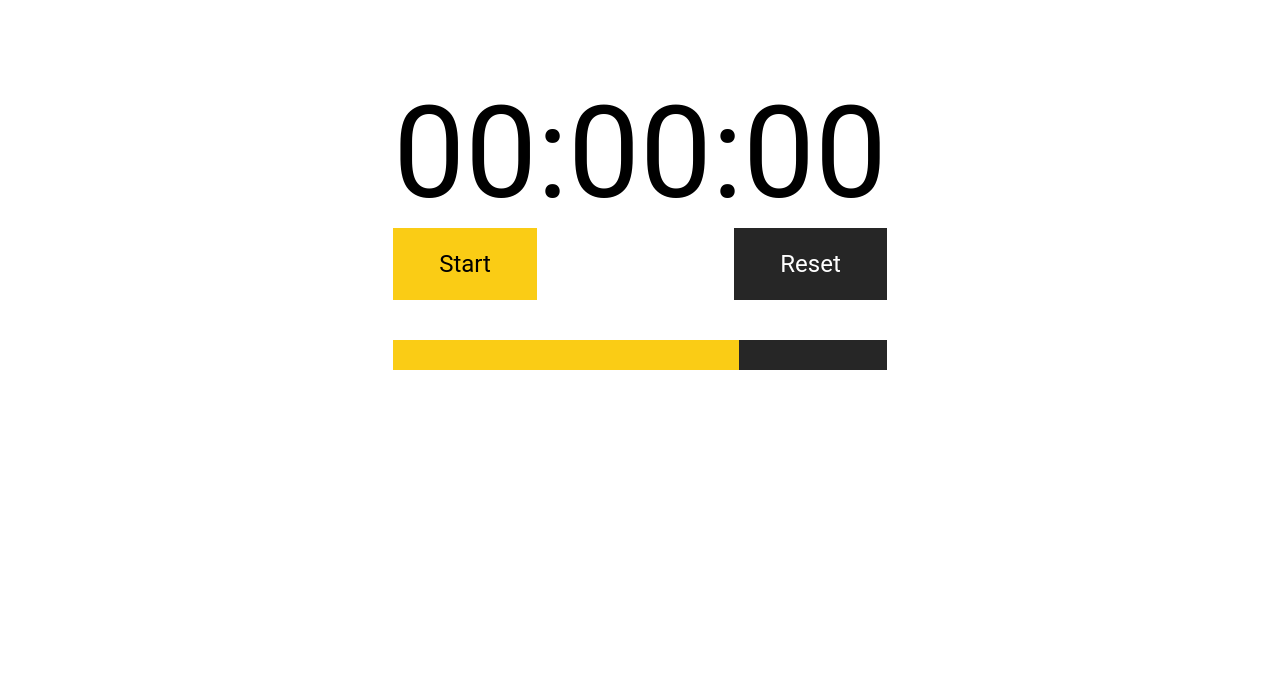
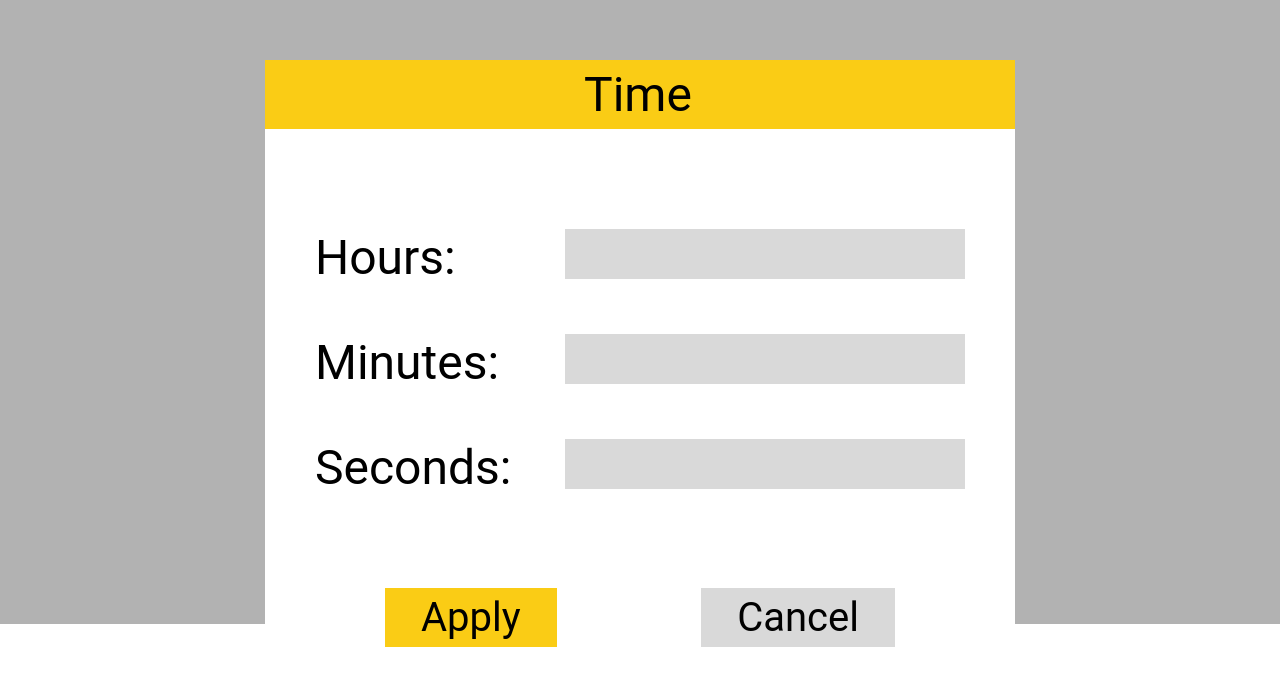
Before and after one commit to qbroma/timer, a React (Create React App) app: page / in a window 1280 px wide. Shown: the part 176-862 px from the top of the page. Before the commit the page ends 800 px from the top, so only its background shows below. Built offline with nearby package versions, Linux system fonts and the light colour scheme.

Commit message:
Рефакторинг

```diff
--- a/src/App/App.css
+++ b/src/App/App.css
@@ -62,5 +62,70 @@
 }
 
 .content {
+    width: 750px;
+    background-color: #fff;
+    display: flex;
+    margin: 236px auto;
+    flex-direction: column;
+}
 
+.header {
+    background-color: var(--yellow-color);
+    max-width: 750px;
+    font-size: 48px;
+    padding: 6px 319px;
+    font-family: Roboto, Arial, sans-serif;
 }
+
+.input {
+    text-align: right;
+    min-width: 400px;
+    height: 50px;
+    border: none;
+    background-color: var(--sky-grey);
+    padding: 0;
+}
+
+.inputs {
+    margin-top: 52px;
+}
+
+.textBeforeInput {
+    font-size: 48px;
+    font-family: var(--font);
+}
+
+.textInput {
+    display: flex;
+    flex-direction: row;
+    margin: 48px 50px 0 50px;
+    justify-content: space-between;
+}
+
+.buttons {
+    display: flex;
+    flex-direction: row;
+    justify-content: space-between;
+    margin: 92px 120px 52px 120px;
+}
+
+.btnTime {
+    font-family: var(--font);
+    font-size: 40px;
+    padding: 6px 36px;
+    border: none;
+    cursor: pointer;
+    transition: all .2s;
+}
+
+.btnTime:hover {
+    box-shadow: 0 0 10px 5px var(--neutral-400);
+}
+
+.applyBtn {
+    background-color: var(--yellow-color);
+}
+
+.cancelBtn {
+    background-color: var(--sky-grey);
+}
--- a/src/App/App.jsx
+++ b/src/App/App.jsx
@@ -1,13 +1,31 @@
 import './App.css';
 
 const App = () => {
-    const isModalOpen = false;
+    const isModalOpen = true;
     return (
         <>
             {isModalOpen && (
                 <div className="modal">
                     <div className="content">
-
+                        <div className="header">Time</div>
+                        <div className="inputs">
+                            <div className="textInput">
+                                <span className="textBeforeInput">Hours:</span>
+                                <input className="input"/>
+                            </div>
+                            <div className="textInput">
+                                <span className="textBeforeInput">Minutes:</span>
+                                <input className="input"/>
+                            </div>
+                            <div className="textInput">
+                                <span className="textBeforeInput">Seconds:</span>
+                                <input className="input"/>
+                            </div>
+                        </div>
+                        <div className="buttons">
+                            <div className="btnTime applyBtn">Apply</div>
+                            <div className="btnTime cancelBtn">Cancel</div>
+                        </div>
                     </div>
                 </div>
             )}
--- a/src/index.css
+++ b/src/index.css
@@ -7,4 +7,6 @@ body {
     --neutral-800: #262626;
     --neutral-400: #a3a3a3;
     --sky-400: #1e40af;
+    --sky-grey: #D9D9D9;
+    --font: Roboto, Arial, sans-serif;
 }
```
